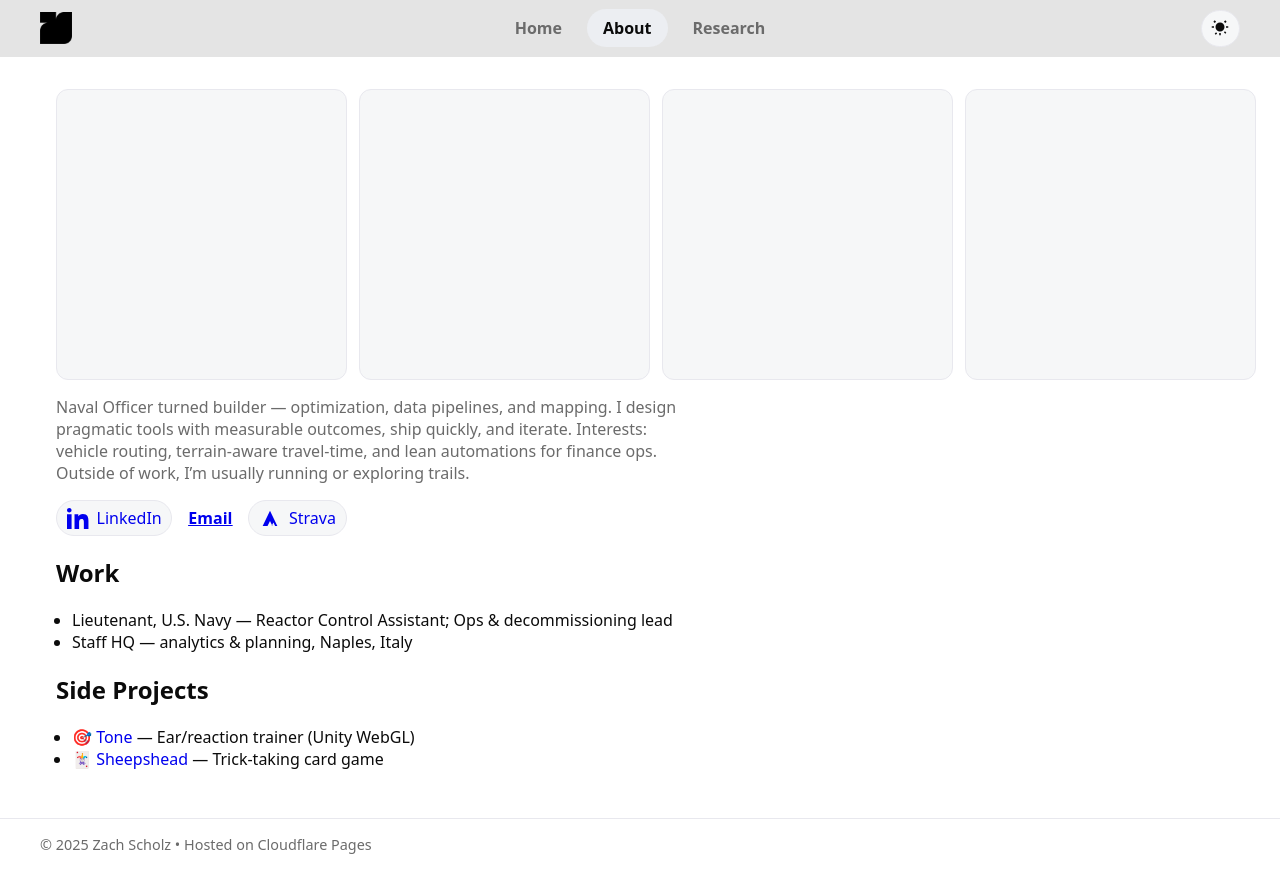
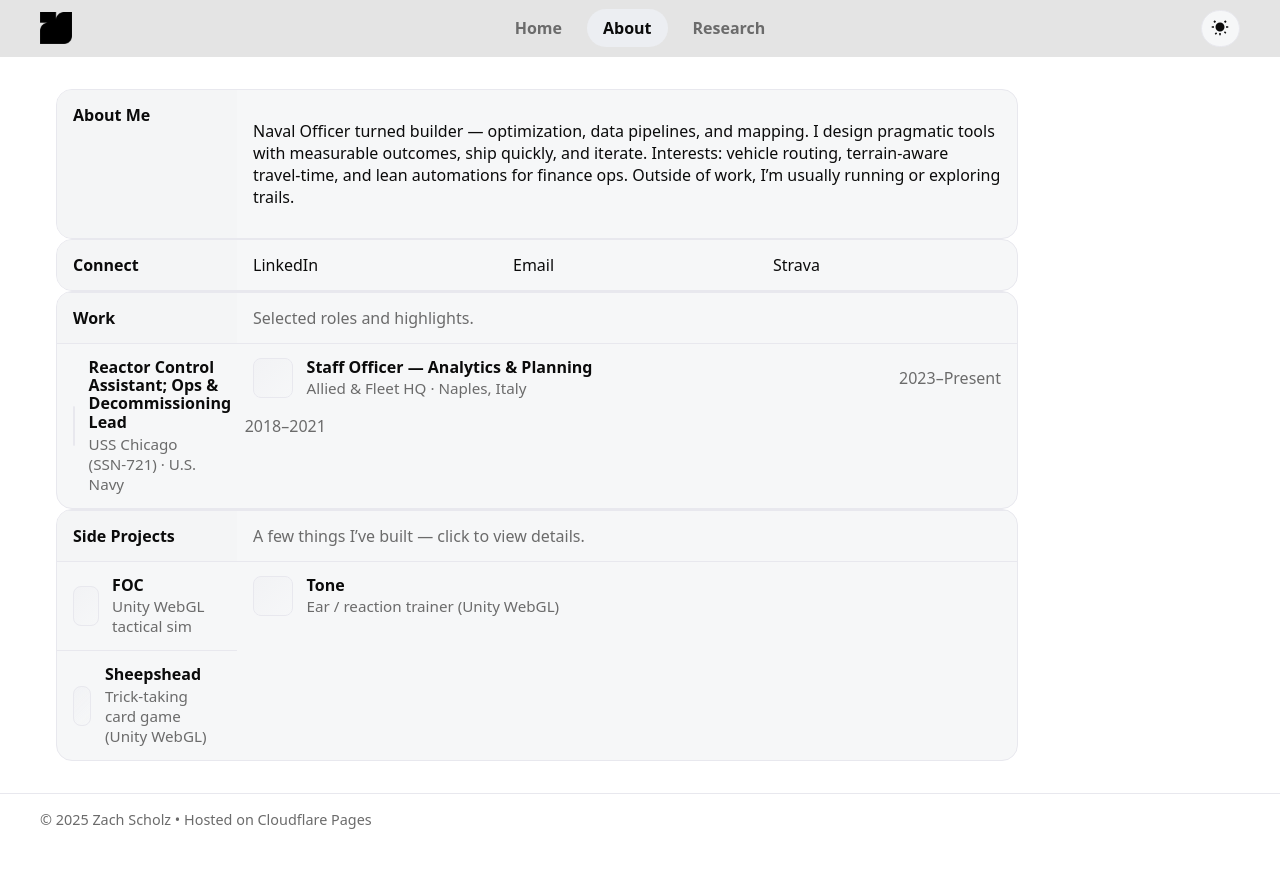
Before and after one commit to Zanyz-99/my-site, an Astro site: page /about in a window 1280 px wide. After the commit the page ends 845 px from the top, so only its background shows below. Built offline with nearby package versions, Linux system fonts and the light colour scheme; Astro itself is replaced by a stand-in of ours.

Commit message:
Update about.astro

```diff
--- a/src/pages/about.astro
+++ b/src/pages/about.astro
@@ -3,66 +3,150 @@ import Layout from "../layouts/Layout.astro";
 import Container from "../components/Container.astro";
 ---
 <Layout title="About — Zach Scholz" description="Background, focus areas, and interests.">
-  <Container class="about">
-    <!-- Photos row (flip-on-hover component to add next) -->
-    <div class="photo-grid">
-      <!-- placeholders for now -->
-      <div class="ph"></div><div class="ph"></div><div class="ph"></div><div class="ph"></div>
-    </div>
-
-    <!-- 4–5 sentences about me -->
-    <p class="blurb">
-      Naval Officer turned builder — optimization, data pipelines, and mapping. I design pragmatic tools with measurable outcomes,
-      ship quickly, and iterate. Interests: vehicle routing, terrain-aware travel-time, and lean automations for finance ops.
-      Outside of work, I’m usually running or exploring trails.
-    </p>
-
-    <!-- Connect (LinkedIn, Email, Strava) -->
-    <div class="connect">
-      <a class="icon" href="https://www.linkedin.com/in/zachary-scholz/" target="_blank" rel="noopener" aria-label="LinkedIn">
-        <!-- inline LinkedIn -->
-        <svg viewBox="0 0 24 24" width="22" height="22" fill="currentColor" aria-hidden="true"><path d="M4.98 3.5C4.98 4.88 3.86 6 2.5 6S0 4.88 0 3.5 1.12 1 2.5 1 4.98 2.12 4.98 3.5zM0 8h5v16H0V8zm7.5 0h4.8v2.2h.1c.7-1.3 2.4-2.7 4.9-2.7 5.2 0 6.1 3.4 6.1 7.9V24h-5v-7.1c0-1.7 0-3.9-2.4-3.9s-2.8 1.8-2.8 3.8V24h-5V8z"/></svg>
-        <span>LinkedIn</span>
-      </a>
-      <a class="link" href="mailto:ztscholz86@gmail.com"><strong><u>Email</u></strong></a>
-      <a class="icon" href="https://www.strava.com/athletes/11644136" target="_blank" rel="noopener" aria-label="Strava">
-        <!-- inline Strava -->
-        <svg viewBox="0 0 24 24" width="22" height="22" fill="currentColor" aria-hidden="true"><path d="M14.7 20.6l-2.7-5.3-2.7 5.3H4L12 4l8 16.6h-5.3zM17.6 20.6l-1.9-3.7-1.9 3.7h3.8z"/></svg>
-        <span>Strava</span>
-      </a>
-    </div>
-
-    <!-- Work -->
-    <section>
-      <h2>Work</h2>
-      <ul class="list">
-        <li>Lieutenant, U.S. Navy — Reactor Control Assistant; Ops & decommissioning lead</li>
-        <li>Staff HQ — analytics & planning, Naples, Italy</li>
-      </ul>
+  <Container class="about-tables">
+    <!-- About Me (2×1) -->
+    <section class="tbl t2" role="table" aria-label="About Me">
+      <div class="cell head first" role="rowheader">About Me</div>
+      <div class="cell first" role="cell">
+        <p>
+          Naval Officer turned builder — optimization, data pipelines, and mapping. I design pragmatic tools with measurable
+          outcomes, ship quickly, and iterate. Interests: vehicle routing, terrain‑aware travel‑time, and lean automations for
+          finance ops. Outside of work, I’m usually running or exploring trails.
+        </p>
+      </div>
     </section>
 
-    <!-- Side Projects (each links to /coding/XXX) -->
-    <section>
-      <h2>Side Projects</h2>
-      <ul class="projects">
-        <li><a href="/coding/Tone">🎯 Tone</a> — Ear/reaction trainer (Unity WebGL)</li>
-        <li><a href="/coding/Sheepshead">🃏 Sheepshead</a> — Trick-taking card game</li>
-      </ul>
+    <!-- Connect (4×1) -->
+    <section class="tbl t4" role="table" aria-label="Connect">
+      <div class="cell head first" role="rowheader">Connect</div>
+      <a class="cell first link" href="https://www.linkedin.com/in/zachary-scholz/" target="_blank" rel="noopener">LinkedIn</a>
+      <a class="cell first link" href="mailto:ztscholz86@gmail.com">Email</a>
+      <a class="cell first link" href="https://www.strava.com/athletes/11644136" target="_blank" rel="noopener">Strava</a>
+    </section>
+
+    <!-- Work (2×N, left label spans all rows) -->
+    <section class="tbl t2 work" role="table" aria-label="Work">
+      <div class="cell head span-all" role="rowheader">Work</div>
+      <!-- Short description (row 1) -->
+      <div class="cell note" role="cell">Selected roles and highlights.</div>
+
+      <!-- Experience rows (add/remove freely) -->
+      <div class="cell item" role="cell">
+        <div class="line">
+          <div class="logo ph" aria-hidden="true"></div>
+          <div class="meta">
+            <div class="title"><strong>Reactor Control Assistant; Ops & Decommissioning Lead</strong></div>
+            <div class="sub">USS Chicago (SSN‑721) · U.S. Navy</div>
+          </div>
+          <div class="dates">2018–2021</div>
+        </div>
+      </div>
+
+      <div class="cell item" role="cell">
+        <div class="line">
+          <div class="logo ph" aria-hidden="true"></div>
+          <div class="meta">
+            <div class="title"><strong>Staff Officer — Analytics & Planning</strong></div>
+            <div class="sub">Allied & Fleet HQ · Naples, Italy</div>
+          </div>
+          <div class="dates">2023–Present</div>
+        </div>
+      </div>
+
+      <!-- Example extra row (comment or remove) -->
+      <!--
+      <div class="cell item" role="cell">
+        <div class="line">
+          <img class="logo" src="/logos/example.svg" alt="Example logo" />
+          <div class="meta">
+            <div class="title"><strong>Role Title</strong></div>
+            <div class="sub">Company or Command</div>
+          </div>
+          <div class="dates">YYYY–YYYY</div>
+        </div>
+      </div>
+      -->
+    </section>
+
+    <!-- Side Projects (2×N, left label spans all rows) -->
+    <section class="tbl t2 projects" role="table" aria-label="Side Projects">
+      <div class="cell head span-all" role="rowheader">Side Projects</div>
+      <!-- Short description (row 1) -->
+      <div class="cell note" role="cell">A few things I’ve built — click to view details.</div>
+
+      <!-- Project rows (row is clickable) -->
+      <a class="cell item linkrow" role="cell" href="https://zachscholz.com/coding/FOC/">
+        <div class="line">
+          <div class="logo ph" aria-hidden="true"></div>
+          <div class="meta">
+            <div class="title"><strong>FOC</strong></div>
+            <div class="sub">Unity WebGL tactical sim</div>
+          </div>
+        </div>
+      </a>
+
+      <a class="cell item linkrow" role="cell" href="https://zachscholz.com/coding/tone/">
+        <div class="line">
+          <div class="logo ph" aria-hidden="true"></div>
+          <div class="meta">
+            <div class="title"><strong>Tone</strong></div>
+            <div class="sub">Ear / reaction trainer (Unity WebGL)</div>
+          </div>
+        </div>
+      </a>
+
+      <a class="cell item linkrow" role="cell" href="https://zachscholz.com/coding/sheepshead/">
+        <div class="line">
+          <div class="logo ph" aria-hidden="true"></div>
+          <div class="meta">
+            <div class="title"><strong>Sheepshead</strong></div>
+            <div class="sub">Trick‑taking card game (Unity WebGL)</div>
+          </div>
+        </div>
+      </a>
     </section>
   </Container>
 
   <style>
-    .about{display:grid;gap:1.25rem}
-    .photo-grid{display:grid;grid-template-columns:repeat(4,1fr);gap:.75rem}
-    .ph{aspect-ratio:1/1;background:var(--card);border:1px solid var(--border);border-radius:12px}
-    .blurb{max-width:68ch;color:var(--muted)}
-    .connect{display:flex;gap:1rem;align-items:center;flex-wrap:wrap}
-    .connect .icon{display:inline-flex;gap:.5rem;align-items:center;padding:.4rem .6rem;border:1px solid var(--border);border-radius:999px;background:var(--card);text-decoration:none}
-    .connect .icon:hover{background:var(--hover)}
-    .list{padding-left:1rem}
-    .projects{padding-left:1rem}
-    .projects a{text-decoration:none}
-    .projects a:hover{text-decoration:underline}
-    @media (max-width:800px){.photo-grid{grid-template-columns:repeat(2,1fr)}}
+    /* Center the whole page content */
+    .about-tables{display:grid;gap:1.25rem;justify-items:center}
+
+    /* Base “table” */
+    .tbl{width:min(960px,92vw);display:grid;background:var(--card);border:1px solid var(--border);border-radius:16px;overflow:hidden}
+    .tbl .cell{padding:14px 16px;border-top:1px solid var(--border)}
+    .tbl .cell.first{border-top:none}
+
+    /* Column templates */
+    .tbl.t2{grid-template-columns:180px 1fr}
+    .tbl.t4{grid-template-columns:180px repeat(3, 1fr)}
+
+    /* Left header column */
+    .tbl .head{font-weight:600;background:color-mix(in oklab, var(--card) 85%, var(--border) 15%)}
+
+    /* Span the left label across all subsequent rows in these sections */
+    .tbl.work .head, .tbl.projects .head{grid-row:1 / -1}
+
+    /* Rows on the right side */
+    .tbl .note{color:var(--muted)}
+    .tbl .item .line{display:flex;align-items:center;gap:.85rem}
+    .tbl .logo{width:38px;height:38px;border-radius:8px;border:1px solid var(--border);background:var(--surface)}
+    .tbl .logo.ph{background:linear-gradient(135deg, color-mix(in oklab, var(--border) 30%, transparent), transparent)}
+    .tbl .meta{display:grid;gap:.15rem}
+    .tbl .title{line-height:1.15}
+    .tbl .sub{color:var(--muted);font-size:.95rem}
+    .tbl .dates{margin-left:auto;white-space:nowrap;color:var(--muted)}
+
+    /* Links */
+    .tbl .link, .tbl .linkrow{color:inherit;text-decoration:none}
+    .tbl .link:hover, .tbl .linkrow:hover{background:var(--hover)}
+
+    /* Responsive: stack label on top on narrow screens */
+    @media (max-width:640px){
+      .tbl.t2{grid-template-columns:1fr}
+      .tbl.t4{grid-template-columns:1fr 1fr}
+      .tbl.work .head, .tbl.projects .head{grid-row:auto}
+      .tbl .dates{margin-left:0}
+      .tbl .item .line{align-items:flex-start}
+    }
   </style>
 </Layout>
```
